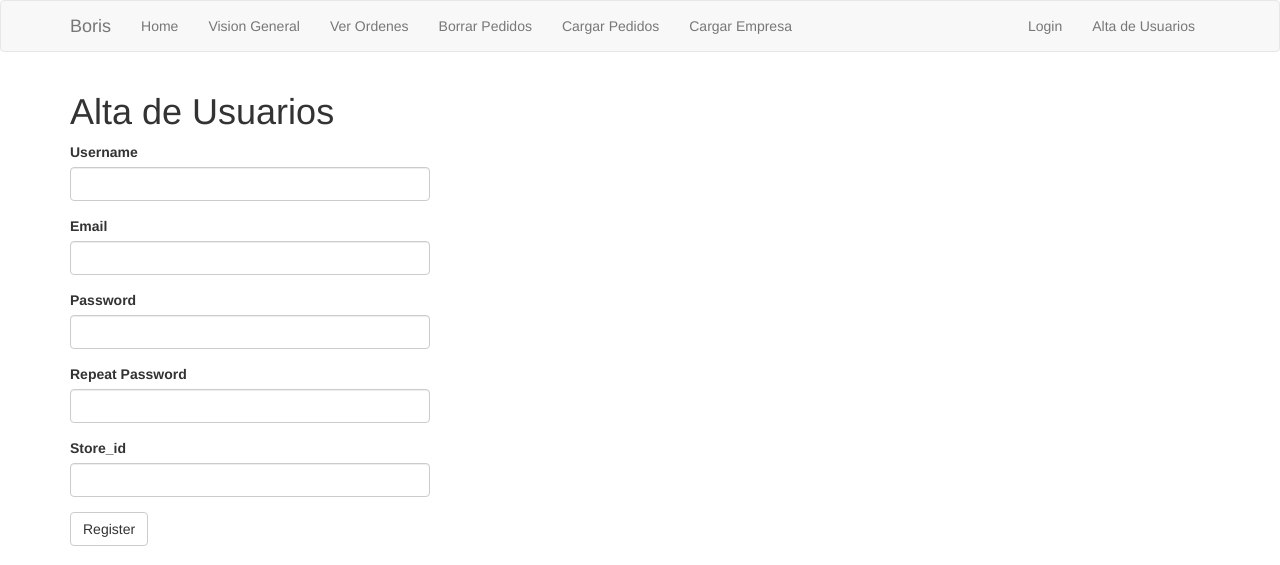
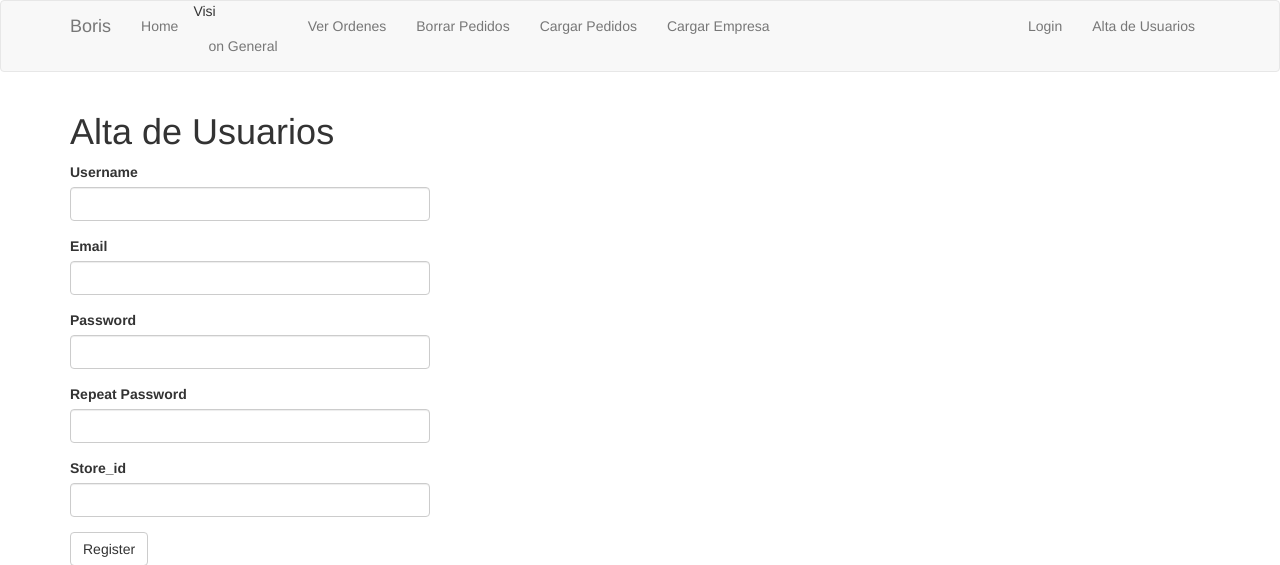
Before and after one commit to Estrezz/BorisAppBack_DEV, a Flask app: page /auth/alta in a window 1280 px wide. Shown: the top 565 px of the page. Run offline with Flask 2, Linux system fonts and the light colour scheme; some libraries are stand-ins or nearby versions.

```diff
--- a/app/templates/base.html
+++ b/app/templates/base.html
@@ -19,7 +19,7 @@
             <div class="collapse navbar-collapse" id="bs-example-navbar-collapse-1">
                 <ul class="nav navbar-nav">
                     <li><a href="{{ url_for('main.index') }}"> Home </a></li>
-                    <li><a href="{{ url_for('main.vision_general') }}"> Vision General </a></li>
+                    <li>Visi<a href="{{ url_for('main.vision_general') }}"> on General </a></li>
                     <li><a href="{{ url_for('main.ver_ordenes', estado='all') }}"> Ver Ordenes </a></li>
                     <li><a href="{{ url_for('main.borrar_pedidos') }}"> Borrar Pedidos</a></li>
                     <li><a href="{{ url_for('main.upload_pedidos') }}"> Cargar Pedidos</a></li>
```
